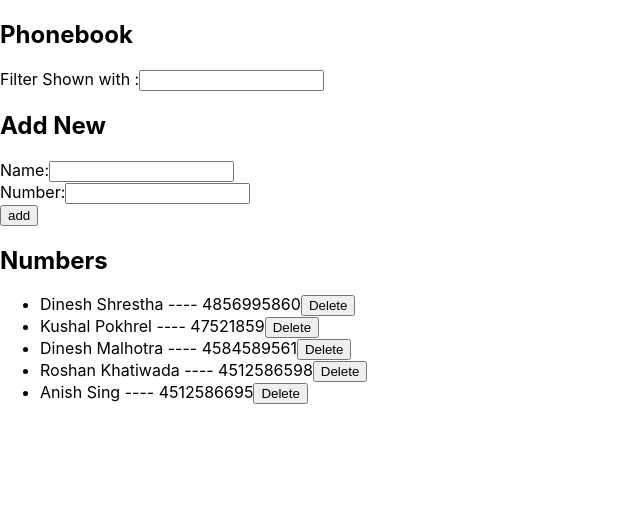
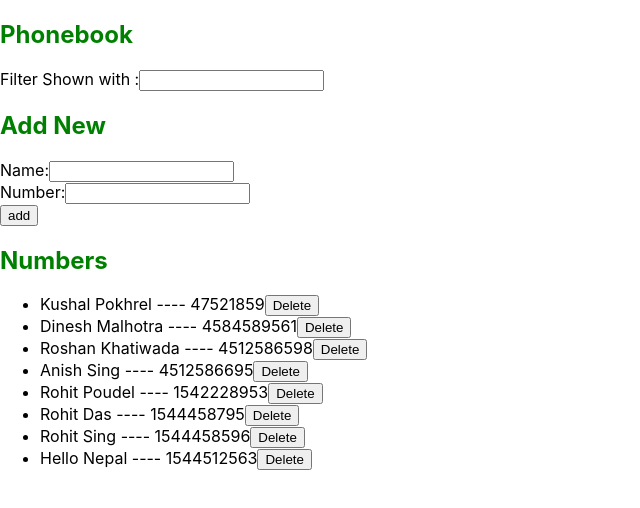
Before and after one commit to arjunnbhujel/fullstackopen, a React (Create React App) app in the folder part2/phonebook/: page / in a window 1280 px wide. Shown: the top 508 px of the page, without its empty margins (0-640 px from the left). Built offline with nearby package versions, Linux system fonts and the light colour scheme; data requests are answered from the project's data file.

Commit message:
Exercises 2.16-2.17

```diff
--- a/part2/phonebook/db.json
+++ b/part2/phonebook/db.json
@@ -1,10 +1,5 @@
 {
   "persons": [
-    {
-      "name": "Dinesh Shrestha",
-      "number": "4856995860",
-      "id": 1
-    },
     {
       "name": "Kushal Pokhrel",
       "number": "47521859",
@@ -24,6 +19,26 @@
       "name": "Anish Sing",
       "number": "4512586695",
       "id": 5
+    },
+    {
+      "name": "Rohit Poudel",
+      "number": "1542228953",
+      "id": 6
+    },
+    {
+      "name": "Rohit Das",
+      "number": "1544458795",
+      "id": 7
+    },
+    {
+      "name": "Rohit Sing",
+      "number": "1544458596",
+      "id": 8
+    },
+    {
+      "name": "Hello Nepal",
+      "number": "1544512563",
+      "id": 9
     }
   ]
 }
--- a/part2/phonebook/src/components/Notification.js
+++ b/part2/phonebook/src/components/Notification.js
@@ -4,7 +4,7 @@ const Notification = ({ notification }) => {
 	if (notification === null) {
 		return null;
 	}
-	return <div className="notification.type">{notification.text}</div>;
+	return <div className={notification.type}>{notification.text}</div>;
 };
 
 export default Notification;
--- a/part2/phonebook/src/index.css
+++ b/part2/phonebook/src/index.css
@@ -11,3 +11,27 @@ code {
   font-family: source-code-pro, Menlo, Monaco, Consolas, 'Courier New',
     monospace;
 }
+
+h2 {
+  color: green;
+}
+
+.notification {
+  color: green;
+  background: lightgrey;
+  font-size: 20px;
+  border-style: solid;
+  border-radius: 5px;
+  padding: 10px;
+  margin-bottom: 10px;
+}
+
+.error {
+  color: red;
+  background: lightgrey;
+  font-size: 20px;
+  border-style: solid;
+  border-radius: 5px;
+  padding: 10px;
+  margin-bottom: 10px;
+}
--- a/part2/phonebook/src/index.js
+++ b/part2/phonebook/src/index.js
@@ -4,6 +4,4 @@ import "./index.css";
 import App from "./App";
 
 const root = ReactDOM.createRoot(document.getElementById("root"));
-root.render(
-	<App />
-);
+root.render(<App />);
```
